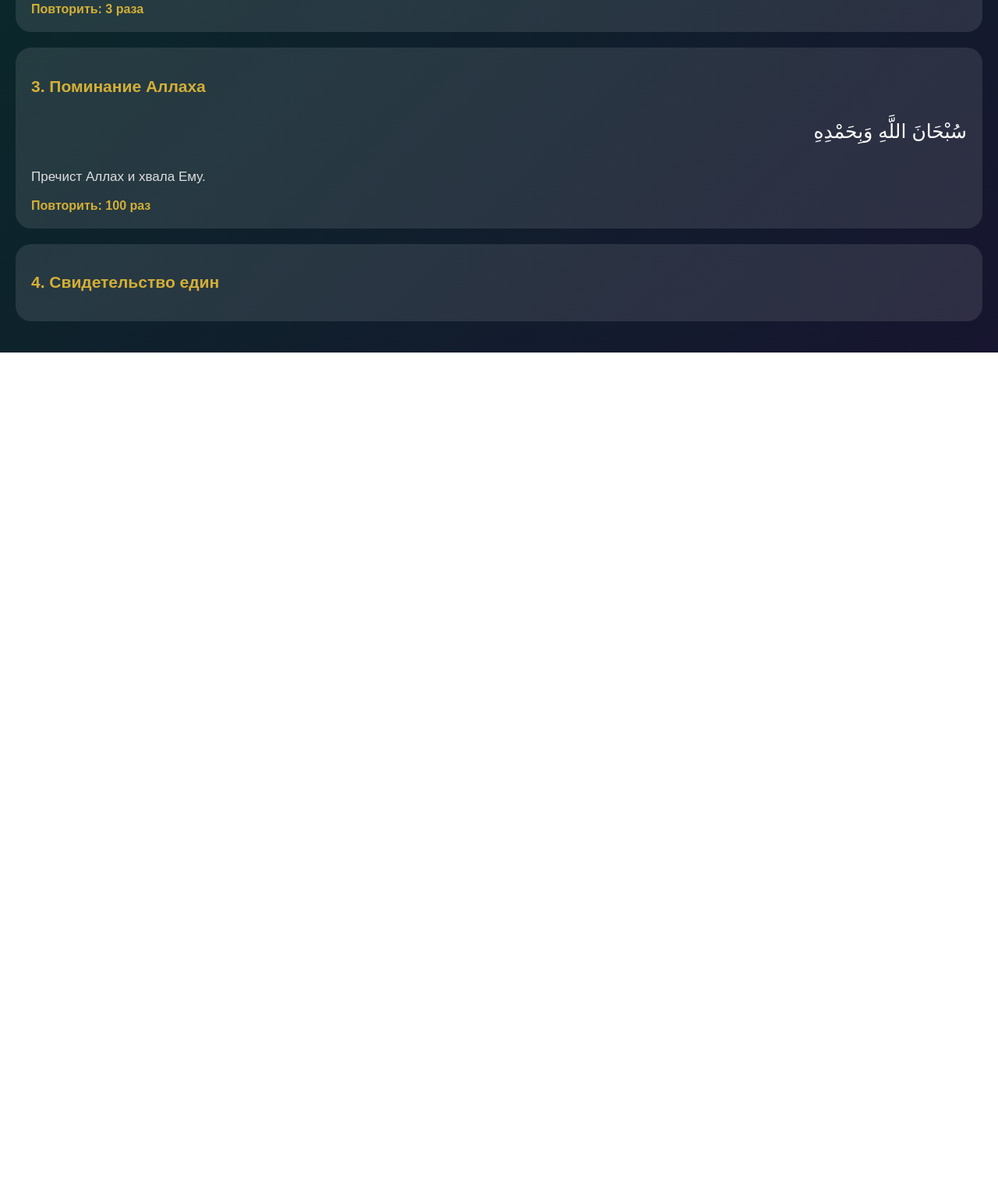
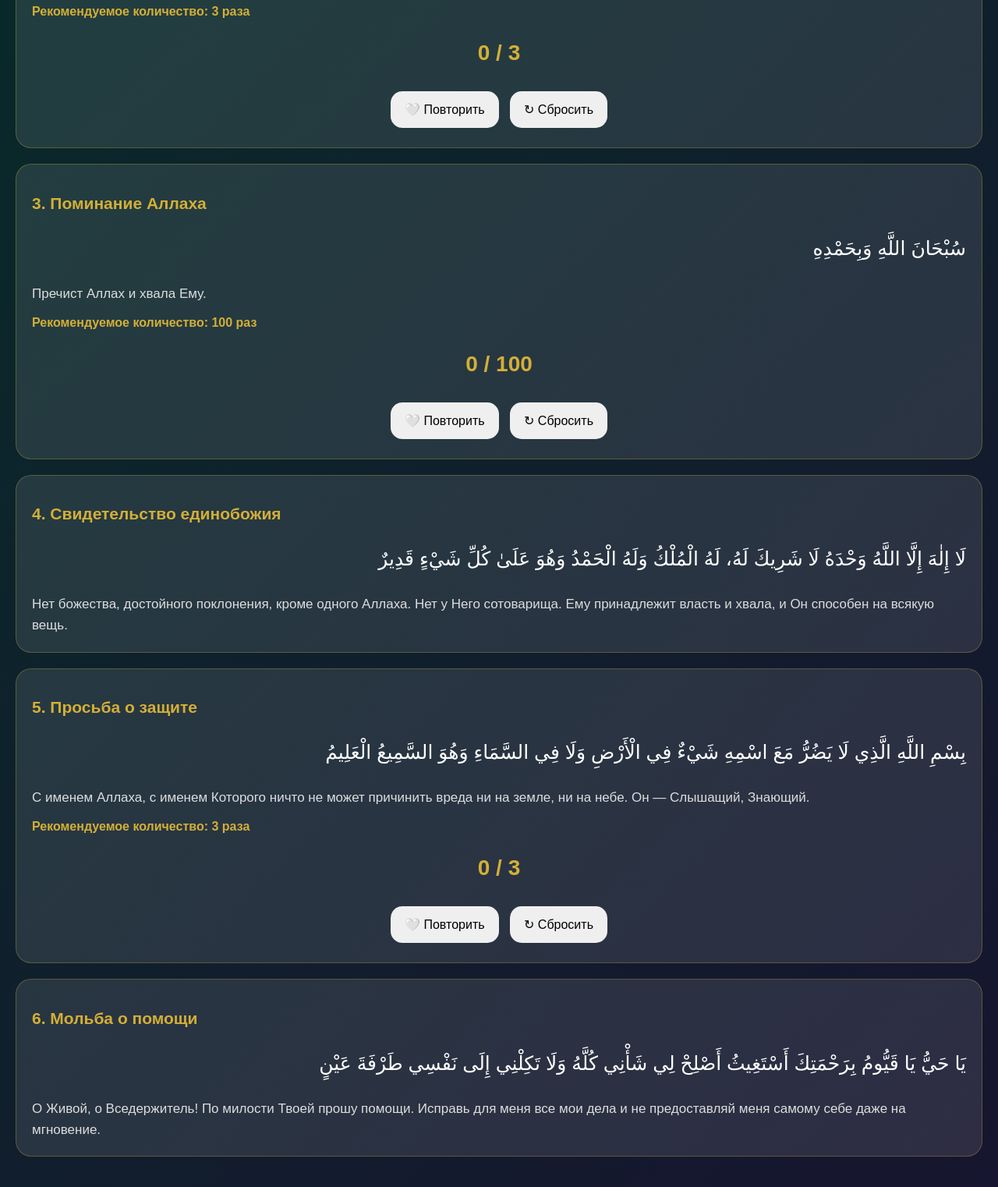
Before and after one commit to ramina06082010-commits/nur-quran, a plain HTML site: page evening.html in a window 1280 px wide. Shown: the part 610-2132 px from the top of the page at 78% size. Before the commit the page ends 1062 px from the top, so only its background shows below. Drawn offline with Linux system fonts and the light colour scheme.

Commit message:
Add files via upload

```diff
--- a/evening.html
+++ b/evening.html
@@ -7,6 +7,10 @@
 <title>Вечерние азкары — Нур</title>
 
 <style>
+* {
+    box-sizing: border-box;
+}
+
 body {
     margin: 0;
     font-family: Arial, sans-serif;
@@ -14,7 +18,6 @@ body {
     background: linear-gradient(135deg, #062d29, #17152f);
     min-height: 100vh;
     padding: 20px;
-    box-sizing: border-box;
 }
 
 .back {
@@ -43,6 +46,7 @@ h1 {
     padding: 20px;
     margin-bottom: 20px;
     border-radius: 20px;
+    border: 1px solid rgba(212,175,55,0.3);
 }
 
 .azkar h2 {
@@ -69,6 +73,27 @@ h1 {
     margin-top: 15px;
     font-weight: bold;
 }
+
+.counter {
+    text-align: center;
+    margin-top: 20px;
+}
+
+.counter p {
+    font-size: 28px;
+    color: #d4af37;
+    font-weight: bold;
+}
+
+.counter button {
+    border: none;
+    padding: 14px 18px;
+    margin: 5px;
+    border-radius: 15px;
+    font-size: 16px;
+    cursor: pointer;
+}
+
 </style>
 </head>
 
@@ -111,7 +136,13 @@ h1 {
 </div>
 
 <div class="repeat">
-Повторить: 3 раза
+Рекомендуемое количество: 3 раза
+</div>
+
+<div class="counter">
+<p id="count1">0 / 3</p>
+<button onclick="addCount1()">🤍 Повторить</button>
+<button onclick="resetCount1()">↻ Сбросить</button>
 </div>
 
 </div>
@@ -130,7 +161,13 @@ h1 {
 </div>
 
 <div class="repeat">
-Повторить: 100 раз
+Рекомендуемое количество: 100 раз
+</div>
+
+<div class="counter">
+<p id="count2">0 / 100</p>
+<button onclick="addCount2()">🤍 Повторить</button>
+<button onclick="resetCount2()">↻ Сбросить</button>
 </div>
 
 </div>
@@ -138,4 +175,89 @@ h1 {
 
 <div class="azkar">
 
-<h2>4. Свидетельство един
+<h2>4. Свидетельство единобожия</h2>
+
+<div class="arabic">
+لَا إِلٰهَ إِلَّا اللَّهُ وَحْدَهُ لَا شَرِيكَ لَهُ، لَهُ الْمُلْكُ وَلَهُ الْحَمْدُ وَهُوَ عَلَىٰ كُلِّ شَيْءٍ قَدِيرٌ
+</div>
+
+<div class="translation">
+Нет божества, достойного поклонения, кроме одного Аллаха. Нет у Него сотоварища. Ему принадлежит власть и хвала, и Он способен на всякую вещь.
+</div>
+
+</div>
+
+
+<div class="azkar">
+
+<h2>5. Просьба о защите</h2>
+
+<div class="arabic">
+بِسْمِ اللَّهِ الَّذِي لَا يَضُرُّ مَعَ اسْمِهِ شَيْءٌ فِي الْأَرْضِ وَلَا فِي السَّمَاءِ وَهُوَ السَّمِيعُ الْعَلِيمُ
+</div>
+
+<div class="translation">
+С именем Аллаха, с именем Которого ничто не может причинить вреда ни на земле, ни на небе. Он — Слышащий, Знающий.
+</div>
+
+<div class="repeat">
+Рекомендуемое количество: 3 раза
+</div>
+
+<div class="counter">
+<p id="count3">0 / 3</p>
+<button onclick="addCount3()">🤍 Повторить</button>
+<button onclick="resetCount3()">↻ Сбросить</button>
+</div>
+
+</div>
+
+
+<div class="azkar">
+
+<h2>6. Мольба о помощи</h2>
+
+<div class="arabic">
+يَا حَيُّ يَا قَيُّومُ بِرَحْمَتِكَ أَسْتَغِيثُ أَصْلِحْ لِي شَأْنِي كُلَّهُ وَلَا تَكِلْنِي إِلَى نَفْسِي طَرْفَةَ عَيْنٍ
+</div>
+
+<div class="translation">
+О Живой, о Вседержитель! По милости Твоей прошу помощи. Исправь для меня все мои дела и не предоставляй меня самому себе даже на мгновение.
+</div>
+
+</div>
+
+
+<script>
+
+let count1 = 0;
+let count2 = 0;
+let count3 = 0;
+
+function addCount1() {
+    if (count1 < 3) {
+        count1++;
+        document.getElementById("count1").innerText = count1 + " / 3";
+    }
+}
+
+function resetCount1() {
+    count1 = 0;
+    document.getElementById("count1").innerText = "0 / 3";
+}
+
+
+function addCount2() {
+    if (count2 < 100) {
+        count2++;
+        document.getElementById("count2").innerText = count2 + " / 100";
+    }
+}
+
+function resetCount2() {
+    count2 = 0;
+    document.getElementById("count2").innerText = "0 / 100";
+}
+
+
+function addCount
```
